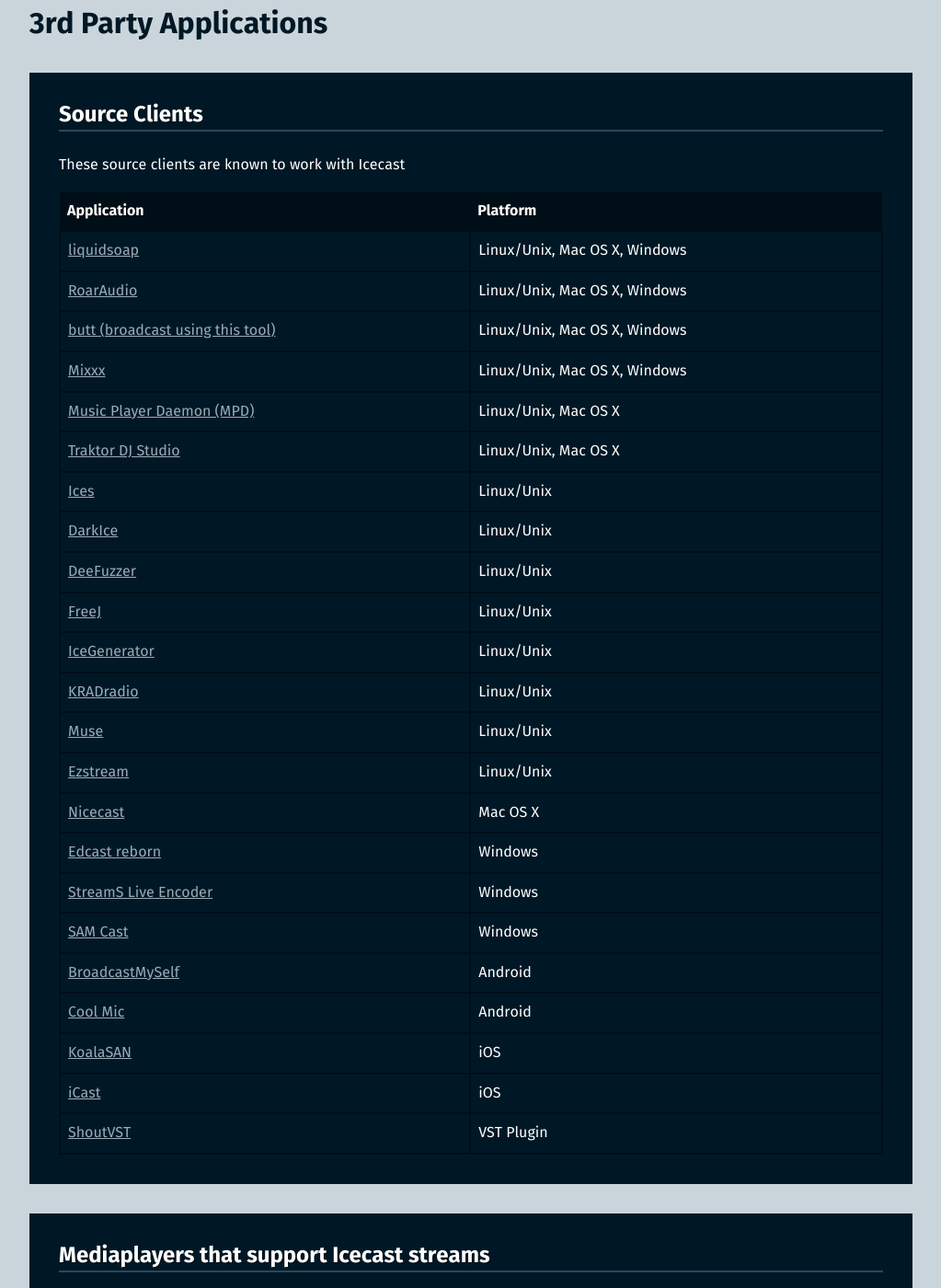
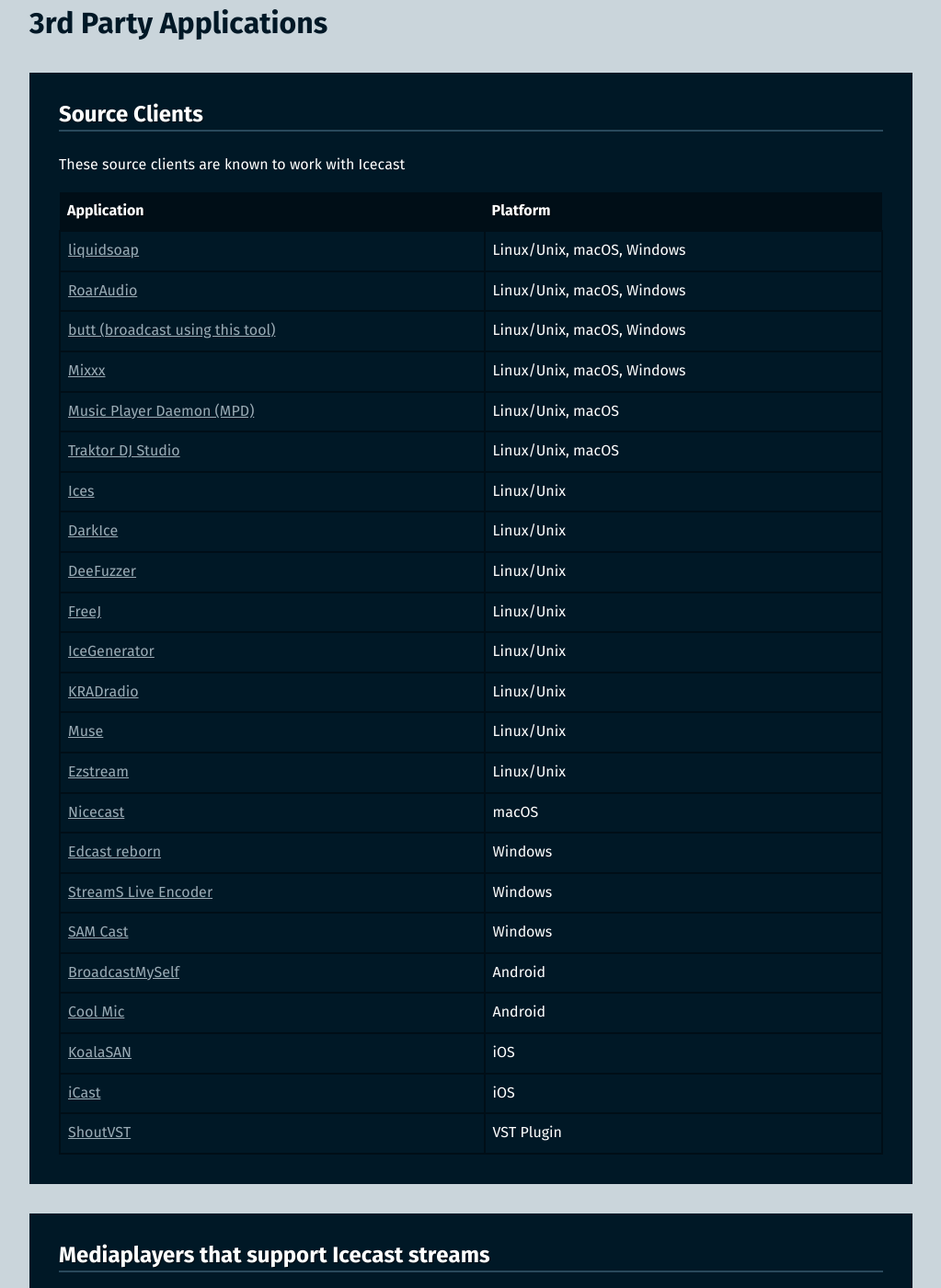
Before and after one commit to barionleg/Xipho, a Jekyll site: the page built from apps.md, in a window 1280 px wide and 1400 px high, scrolled down 281 px. Shown: the whole window at 92% size, without its empty margins (128-1151 px from the left). Built offline with Jekyll 4.4.1, drawn with Linux system fonts in a browser that asks for light colours; some of the changed text lies outside the part shown.

Commit message:
Change Mac OS X to the new name macOS on the Apps page

```diff
--- a/apps.md
+++ b/apps.md
@@ -9,12 +9,12 @@ These source clients are known to work with Icecast
 
 |Application                                  |Platform                     |
 |---------------------------------------------|-----------------------------|
-|[liquidsoap][liquidsoap]                     |Linux/Unix, Mac OS X, Windows|
-|[RoarAudio][roaraudio]                       |Linux/Unix, Mac OS X, Windows|
-|[butt (broadcast using this tool)][butt]     |Linux/Unix, Mac OS X, Windows|
-|[Mixxx][mixxx]                               |Linux/Unix, Mac OS X, Windows|
-|[Music Player Daemon (MPD)][mpd]             |Linux/Unix, Mac OS X         |
-|[Traktor DJ Studio][traktor-dj-studio]       |Linux/Unix, Mac OS X         |
+|[liquidsoap][liquidsoap]                     |Linux/Unix, macOS, Windows   |
+|[RoarAudio][roaraudio]                       |Linux/Unix, macOS, Windows   |
+|[butt (broadcast using this tool)][butt]     |Linux/Unix, macOS, Windows   |
+|[Mixxx][mixxx]                               |Linux/Unix, macOS, Windows   |
+|[Music Player Daemon (MPD)][mpd]             |Linux/Unix, macOS            |
+|[Traktor DJ Studio][traktor-dj-studio]       |Linux/Unix, macOS            |
 |[Ices][ices]                                 |Linux/Unix                   |
 |[DarkIce][darkice]                           |Linux/Unix                   |
 |[DeeFuzzer][deefuzzer]                       |Linux/Unix                   |
@@ -23,7 +23,7 @@ These source clients are known to work with Icecast
 |[KRADradio][kradradio]                       |Linux/Unix                   |
 |[Muse][muse]                                 |Linux/Unix                   |
 |[Ezstream][ezstream]                         |Linux/Unix                   |
-|[Nicecast][nicecast]                         |Mac OS X                     |
+|[Nicecast][nicecast]                         |macOS                        |
 |[Edcast reborn][edcast-reborn]               |Windows                      |
 |[StreamS Live Encoder][streams-live-encoder] |Windows                      |
 |[SAM Cast][sam-cast]                         |Windows                      |
@@ -67,15 +67,15 @@ These media players are known to work with Icecast
 
 |Application                                |Platform                                       |
 |-------------------------------------------|-----------------------------------------------|
-|[VLC][vlc]                                 |Linux/Unix, Windows, Mac OS X, Android, iOS    |
-|[MPlayer][mplayer]                         |Linux/Unix, Windows, Mac OS X                  |
-|[Clementine Music Player][clementine]      |Linux/Unix, Windows, Mac OS X                  |
+|[VLC][vlc]                                 |Linux/Unix, Windows, macOS, Android, iOS       |
+|[MPlayer][mplayer]                         |Linux/Unix, Windows, macOS                     |
+|[Clementine Music Player][clementine]      |Linux/Unix, Windows, macOS                     |
 |[Zinf][zinf] (MP3, OGG Vorbis)             |Linux/Unix, Windows                            |
 |[XMMS][xmms] (MP3, OGG Vorbis)             |Linux/Unix                                     |
 |[Xine][xine]                               |Linux/Unix                                     |
 |[foobar2000][foobar2000] (MP3, OGG Vorbis) |Windows                                        |
 |[Winamp][winamp] 2.x/5.x (MP3, OGG Vorbis) |Windows                                        |
-|[FStream][fstream]                         |iOS, Mac OS X                                  |
+|[FStream][fstream]                         |iOS, macOS                                     |
 |[TuneIn Radio][tunein-radio]               |iOS, Android, Windows Phone, Blackberry        |
 |[Internet Radio Box][internet-radio-box]   |iOS                                            |
 |[StreamS HiFi Radio App][streams-hifi]     |iOS, tvOS                                      |
```
